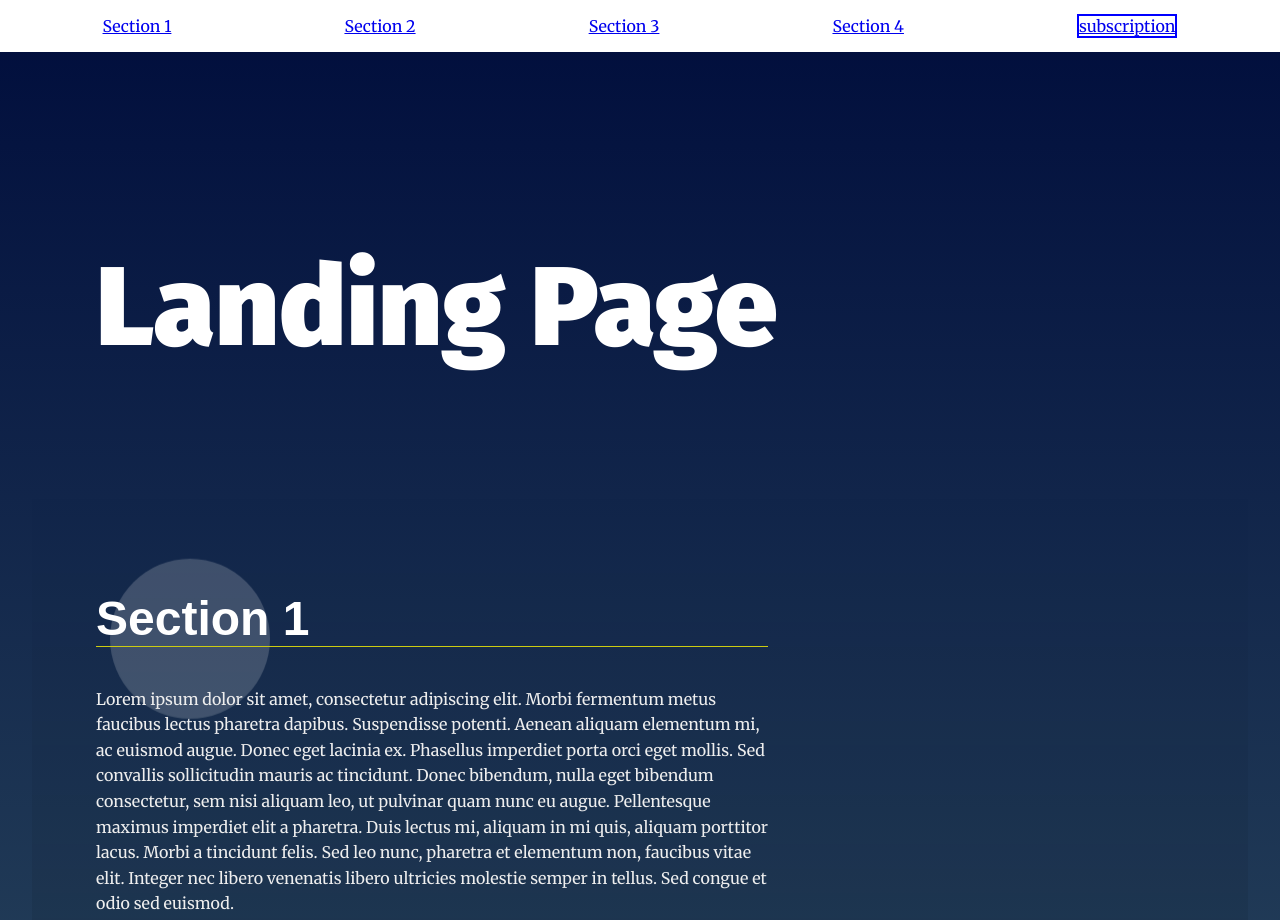
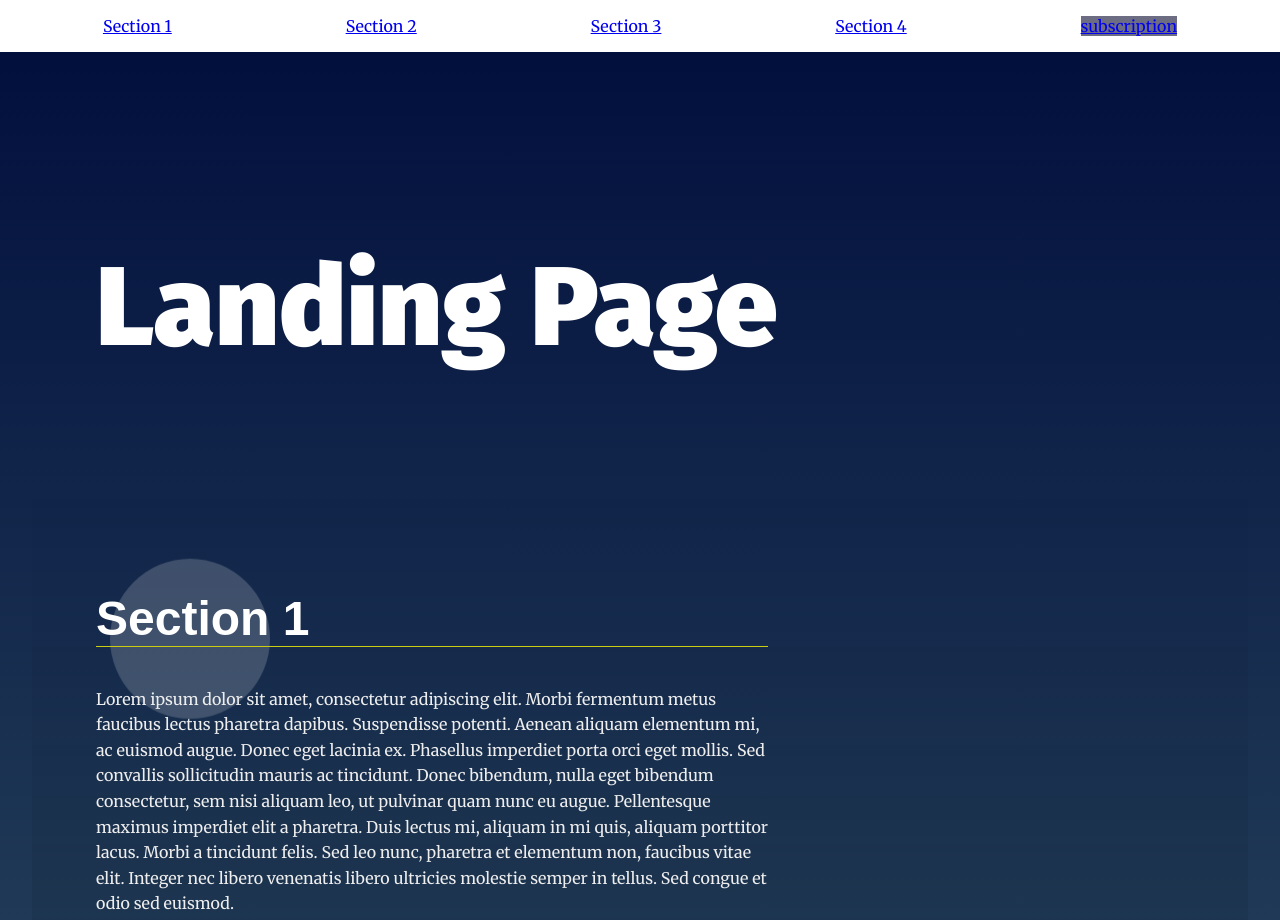
Before and after one commit to danielkingl/dom-udacity, a plain HTML site: page index.html in a window 1280 px wide. Shown: the top 920 px of the page. Drawn offline with Linux system fonts and the light colour scheme.

Commit message:
final submittion

```diff
--- a/css/style.css
+++ b/css/style.css
@@ -234,7 +234,7 @@ section.your-active-class {
   );
 }
 a.active {
-  border: 2px solid blue;
+  background-color: rgb(108, 108, 130);
 }
 
 section.your-active-class .landing__container::before {
```
